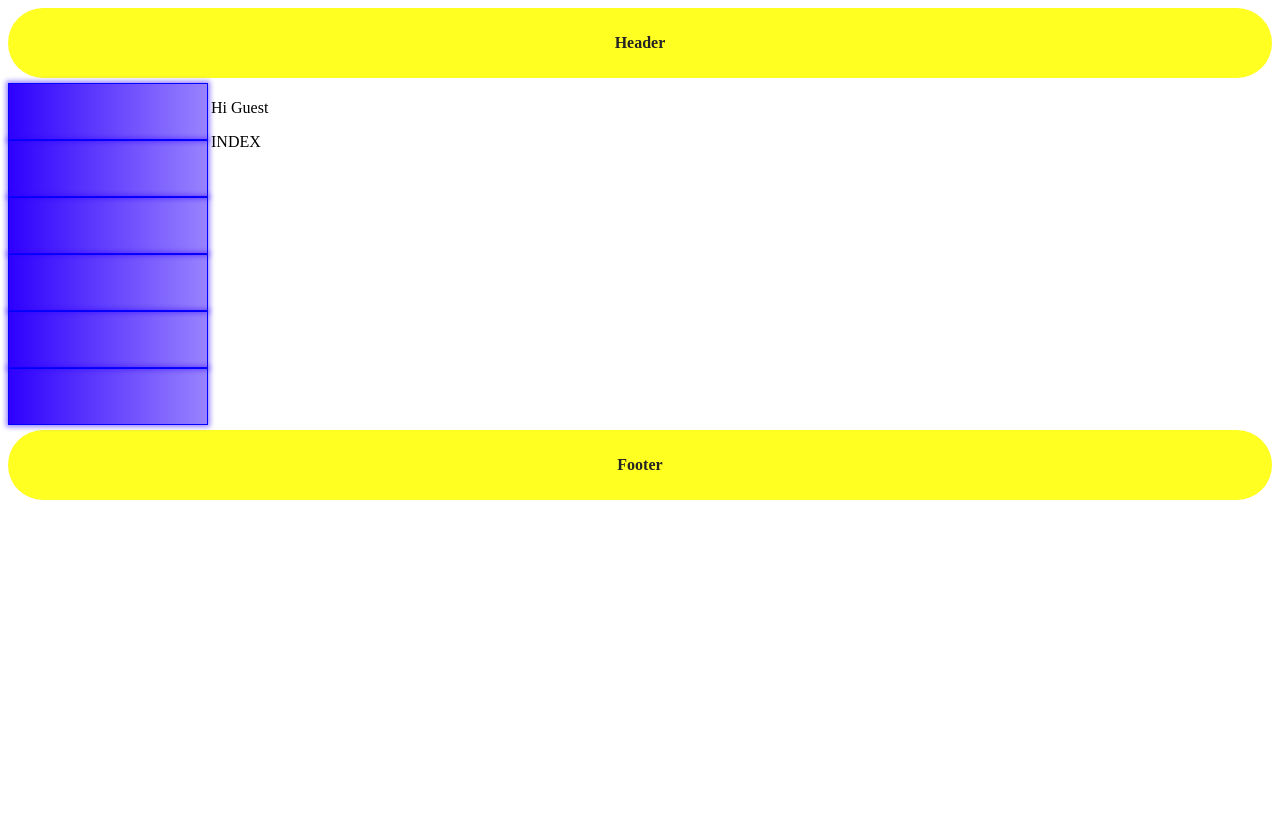
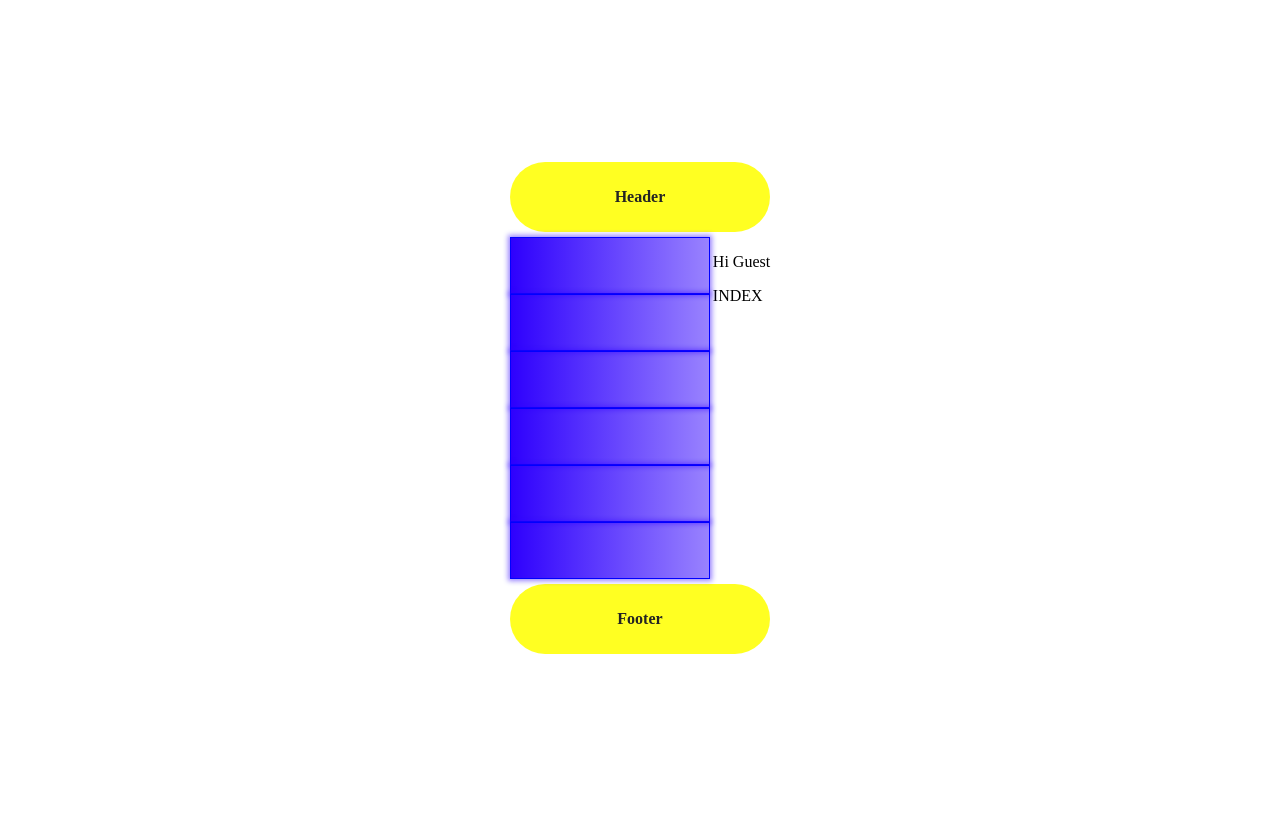
Before and after one commit to CarolinaVRoque/DIAM-Projeto-2022-23-Sneakers_Cards, a Django app: page /SneakerCards/ in a window 1280 px wide. Before the commit the page ends 500 px from the top, so only its background shows below. Run offline with Django 4.2, Linux system fonts and the light colour scheme.

Commit message:
Grid centered

```diff
--- a/SneakerCards/static/SneakerCards/css/main.css
+++ b/SneakerCards/static/SneakerCards/css/main.css
@@ -1,4 +1,16 @@
 {% load static %}
+
+.grid_container{
+  height: 100vh;
+  /* Para se ver o tamanho do container
+  outline: dashed 1px black;
+  */
+  display: flex;
+  justify-content: center;
+  align-items: center;
+
+}
+
 .grid {
   display: grid;
   grid-template-columns: 200px auto;
@@ -9,7 +21,6 @@
     'footer footer';
   column-gap: 3px;
   row-gap: 5px;
-  alignment: center;
 }
 
 .page-header {
--- a/SneakerCards/templates/SneakerCards/template.html
+++ b/SneakerCards/templates/SneakerCards/template.html
@@ -9,7 +9,9 @@
         <link rel="stylesheet" href="{% static 'SneakerCards/css/main.css' %}">
     </head>
 
-    <div class="grid">
+    <div class="grid_container">
+
+        <div class="grid">
         <header class="page-header">
             <div class="content">
                 <p>Header</p>
@@ -51,4 +53,9 @@
         </footer>
 
     </div>
+
+
+
+    </div>
+
 </html>
```
